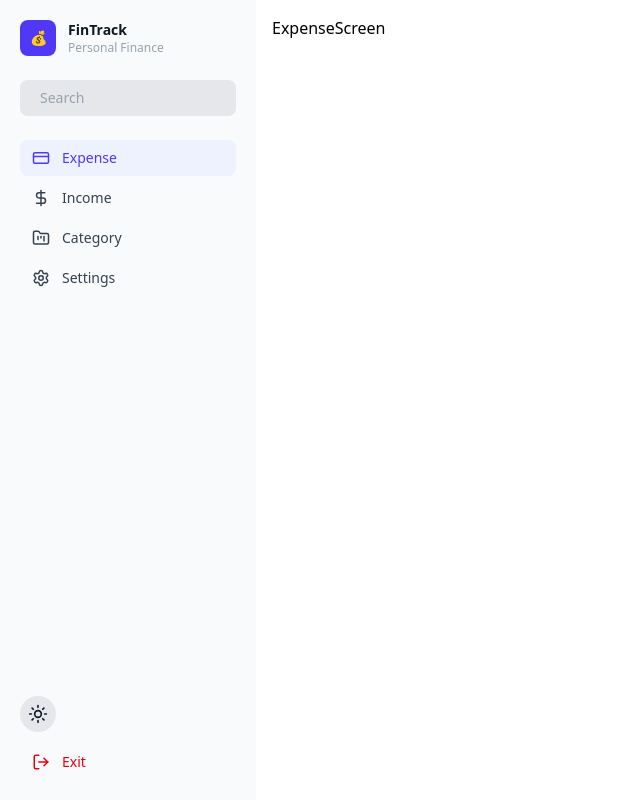
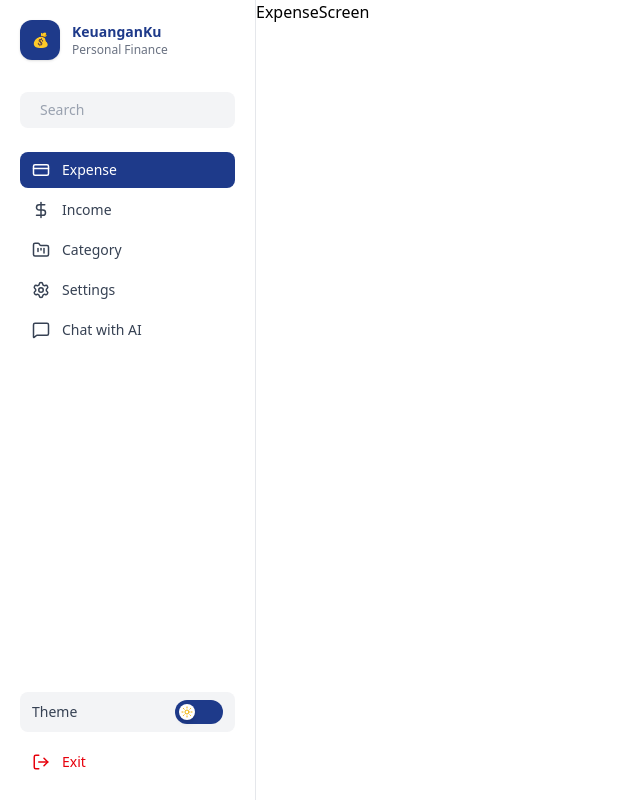
Before and after one commit to andrr64/keuanganku-with-ai, a React (Vite) app: page /expenses in a window 1280 px wide. Shown: the whole page, without its empty margins (0-640 px from the left). Built offline with nearby package versions, Linux system fonts and the light colour scheme.

Commit message:
refactor: enhance UI styling and theme management - Refactor ThemeSwitch to use localStorage and enhance UI with slider - Update RootLayout to use font-sans and remove main padding - Update Sidebar with new colors, icons, and transition effects - Add new CHAT_AI route to navigation

```diff
--- a/src/components/RootLayout.tsx
+++ b/src/components/RootLayout.tsx
@@ -8,12 +8,12 @@ type RootLayoutProps = {
 
 export default function RootLayout({ children }: RootLayoutProps) {
     return (
-        <div id="rootElement" className="flex h-screen">
+        <div id="rootElement" className="font-sans flex h-screen">
             {/* Sidebar */}
             <Sidebar />
 
             {/* Content */}
-            <main className="flex-1 p-4 overflow-auto">
+            <main className="flex-1 overflow-auto">
                 {children}
             </main>
         </div>
--- a/src/components/Sidebar.tsx
+++ b/src/components/Sidebar.tsx
@@ -10,32 +10,35 @@ export default function Sidebar() {
     const location = useLocation();
 
     return (
-        <div className="flex flex-col w-64 h-screen p-5 text-sm
-      bg-gray-50 text-gray-900
-      dark:bg-gray-900 dark:text-gray-100">
-
+        <div
+            className="flex flex-col w-64 h-screen p-5 text-sm
+            transition duration-300
+            bg-white text-gray-900
+            dark:bg-[#0F172A] dark:text-gray-100
+            border-r border-gray-200 dark:border-gray-700"
+        >
             {/* Header */}
-            <div className="flex items-center gap-3 mb-6">
-                <div className="w-9 h-9 bg-indigo-600 text-white rounded-lg flex items-center justify-center font-bold">
+            <div className="flex items-center gap-3 mb-8">
+                <div className="w-10 h-10 bg-[#1E3A8A] text-white rounded-xl flex items-center justify-center font-bold shadow-sm">
                     💰
                 </div>
                 <div>
-                    <div className="font-semibold">FinTrack</div>
-                    <div className="text-xs text-gray-400 dark:text-gray-500">
+                    <div className="font-semibold text-[#1E3A8A] dark:text-blue-400">KeuanganKu</div>
+                    <div className="text-xs text-gray-500 dark:text-gray-400">
                         Personal Finance
                     </div>
                 </div>
             </div>
 
             {/* Search */}
-            <div className="flex items-center gap-2 bg-gray-200 dark:bg-gray-800 rounded-lg px-3 py-2 mb-6">
+            <div className="flex items-center gap-2 bg-gray-100 dark:bg-gray-800 rounded-lg px-3 py-2 mb-6">
                 <Search size={16} className="text-gray-400 dark:text-gray-500" />
                 <input
                     type="text"
                     placeholder="Search"
                     className="flex-1 bg-transparent outline-none text-sm
-            text-gray-700 dark:text-gray-200
-            placeholder-gray-400 dark:placeholder-gray-500"
+                    text-gray-700 dark:text-gray-200
+                    placeholder-gray-400 dark:placeholder-gray-500"
                 />
             </div>
 
@@ -47,9 +50,9 @@ export default function Sidebar() {
                         to={item.url}
                         onClick={() => setActive(item.label)}
                         className={`flex items-center gap-3 w-full px-3 py-2 rounded-lg transition-colors
-              ${location.pathname === item.url || active === item.label
-                                ? "bg-indigo-50 text-indigo-600 dark:bg-indigo-900 dark:text-indigo-400"
-                                : "text-gray-700 hover:bg-gray-100 dark:text-gray-300 dark:hover:bg-gray-800"
+                        ${location.pathname === item.url || active === item.label
+                                ? "bg-[#1E3A8A] text-white dark:bg-blue-900 dark:text-blue-200"
+                                : "text-gray-700 hover:bg-blue-50 dark:text-gray-300 dark:hover:bg-gray-700"
                             }`}
                     >
                         {item.icon}
@@ -60,15 +63,15 @@ export default function Sidebar() {
 
             {/* Footer */}
             <div className="mt-auto space-y-3">
-                <ThemeSwitch/>
+                <ThemeSwitch />
                 <button
                     onClick={async () => {
                         setActive("Exit");
-                        await exit(0); // ✅ Tauri Exit
+                        await exit(0);
                     }}
                     className="flex items-center gap-3 w-full px-3 py-2 rounded-lg
-            text-red-600 hover:bg-red-50
-            dark:text-red-400 dark:hover:bg-red-900 transition-colors"
+                    text-red-600 hover:bg-red-50
+                    dark:text-red-400 dark:hover:bg-red-900 transition-colors"
                 >
                     <LogOut size={18} />
                     Exit
--- a/src/components/ThemeSwitch.tsx
+++ b/src/components/ThemeSwitch.tsx
@@ -1,22 +1,46 @@
 import { Sun, Moon } from "lucide-react";
-import { useState } from "react";
+import { useEffect, useState } from "react";
 
 export default function ThemeSwitch() {
     const [theme, setTheme] = useState<"light" | "dark">("light");
 
+    // Load saved theme on mount
+    useEffect(() => {
+        const savedTheme = localStorage.getItem("theme") as "light" | "dark" | null;
+        const initialTheme = savedTheme || "light";
+        setTheme(initialTheme);
+        document.documentElement.classList.toggle("dark", initialTheme === "dark");
+    }, []);
+
     const onToggle = () => {
         const newTheme = theme === "light" ? "dark" : "light";
         setTheme(newTheme);
-        document.getElementById("rootElement")?.classList.toggle("dark");
+        localStorage.setItem("theme", newTheme);
+        document.documentElement.classList.toggle("dark", newTheme === "dark");
     };
 
     return (
-        <button
-            type="button"
-            onClick={onToggle}
-            className="p-2 rounded-full bg-gray-200 dark:bg-gray-800 hover:bg-gray-300 dark:hover:bg-gray-700 transition"
-        >
-            {theme === "dark" ? <Moon size={20} /> : <Sun size={20} />}
-        </button>
+        <div className="flex items-center justify-between bg-gray-100 dark:bg-gray-800 rounded-lg px-3 py-2">
+            <span className="font-medium text-sm text-gray-700 dark:text-gray-300">
+                Theme
+            </span>
+
+            <button
+                onClick={onToggle}
+                className="relative inline-flex h-6 w-12 items-center rounded-full
+                           bg-[#1E3A8A] dark:bg-gray-600 transition-colors duration-300"
+            >
+                <span
+                    className={`absolute left-1 flex h-4 w-4 items-center justify-center rounded-full bg-white shadow-md transform transition-transform duration-300
+                    ${theme === "dark" ? "translate-x-6" : "translate-x-0"}`}
+                >
+                    {theme === "dark" ? (
+                        <Moon size={12} className="text-[#1E3A8A]" />
+                    ) : (
+                        <Sun size={12} className="text-yellow-500" />
+                    )}
+                </span>
+            </button>
+        </div>
     );
 }
--- a/src/lib/route.tsx
+++ b/src/lib/route.tsx
@@ -1,4 +1,4 @@
-import { CreditCard, DollarSign, FolderKanban, Settings } from "lucide-react";
+import { CreditCard, DollarSign, FolderKanban, Settings, MessageSquare } from "lucide-react";
 
 export const ROUTES = {
   EXPENSE: {
@@ -21,4 +21,9 @@ export const ROUTES = {
     label: "Settings",
     icon: <Settings size={18} />,
   },
+  CHAT_AI: {
+    url: "/chat-ai",
+    label: "Chat with AI",
+    icon: <MessageSquare size={18} />,
+  },
 };
```
